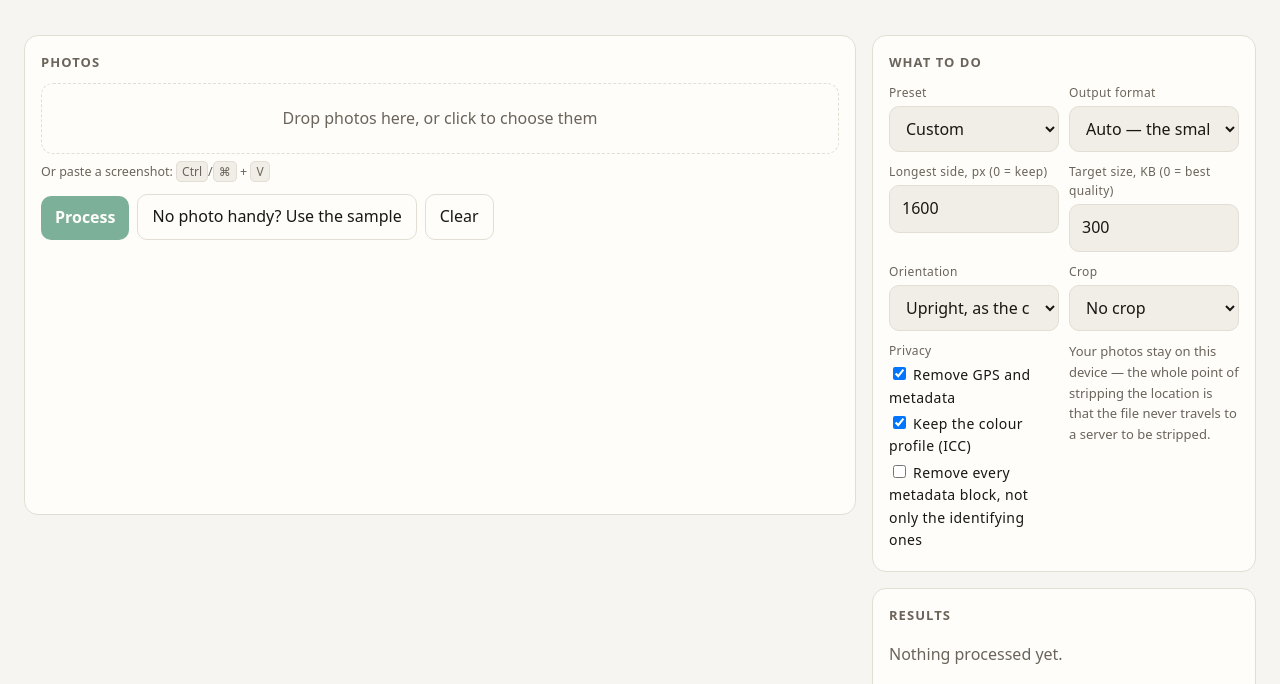
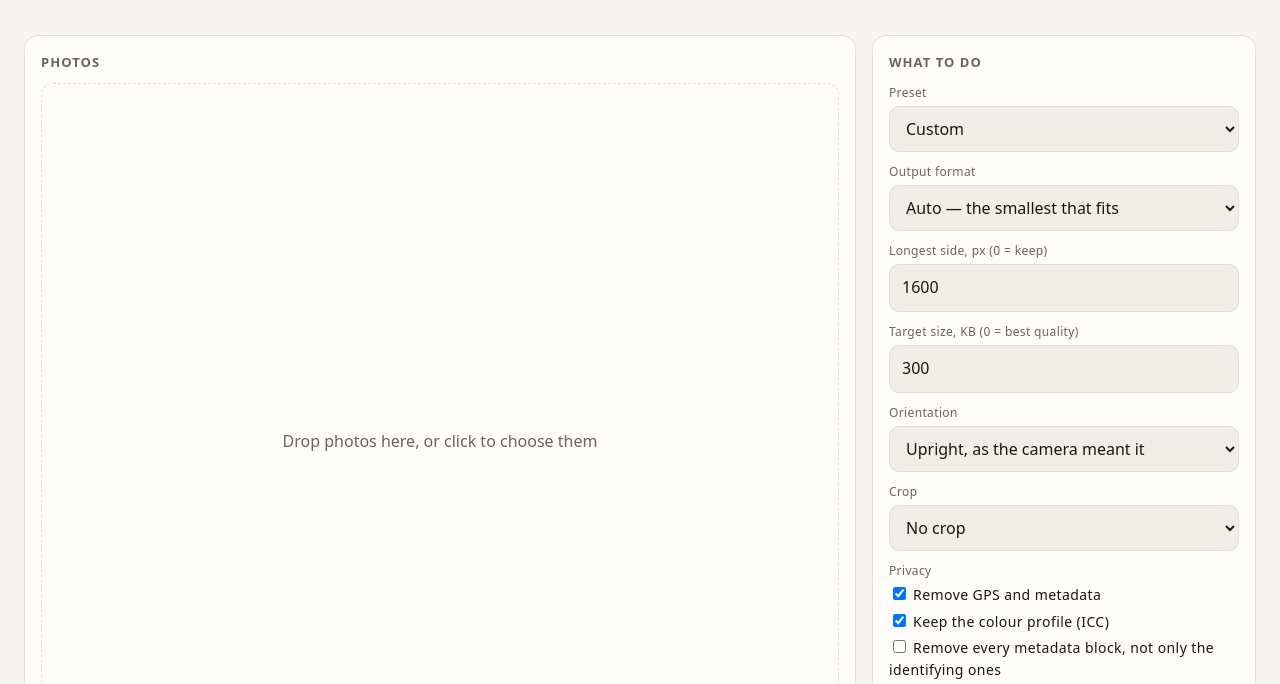
Before and after one commit to drsamonline/app-image-toolkit, a plain HTML site: page docs/play/index.html in a window 1280 px wide. Shown: the part 116-800 px from the top of the page. Drawn offline with Linux system fonts and the light colour scheme.

Commit message:
fix(layout): make the dead space the drop target, and un-truncate the options
At >=1000px the photos card was a 60vh box holding a 60px drop zone, and the
options panel ran a two-column grid inside 384px, so every select truncated
("Auto — the smal…", "Upright, as the c…") and the privacy note wrapped four
times. The card now stretches with the drop zone filling it, and the options
column is single-column, full width. Verified by screenshot at 1280.

```diff
--- a/docs/play/index.html
+++ b/docs/play/index.html
@@ -125,10 +125,16 @@
          grid-template-areas:"photos opts" "photos out";
          align-items:start}
     main > .card:nth-child(1){grid-area:opts}
-    main > .card:nth-child(2){grid-area:photos;min-height:60vh}
+    /* The photos card was a 60vh box holding a 60px drop zone: the panel's dead
+       space is now the drop target. The options column goes single-column because
+       at 384px a two-column row truncated every select ("Auto — the smal…"). */
+    main > .card:nth-child(2){grid-area:photos;min-height:0;align-self:stretch;
+         display:flex;flex-direction:column}
+    main > .card:nth-child(2) .drop{flex:1;min-height:260px;
+         display:flex;align-items:center;justify-content:center;text-align:center}
     main > .card:nth-child(3){grid-area:out}
     main > .card{margin:0}
-    main .grid{grid-template-columns:1fr 1fr}
+    main .grid{grid-template-columns:1fr}
   }
   @media (min-width:1500px){
     main{grid-template-columns:minmax(0,1fr) 440px}
```
